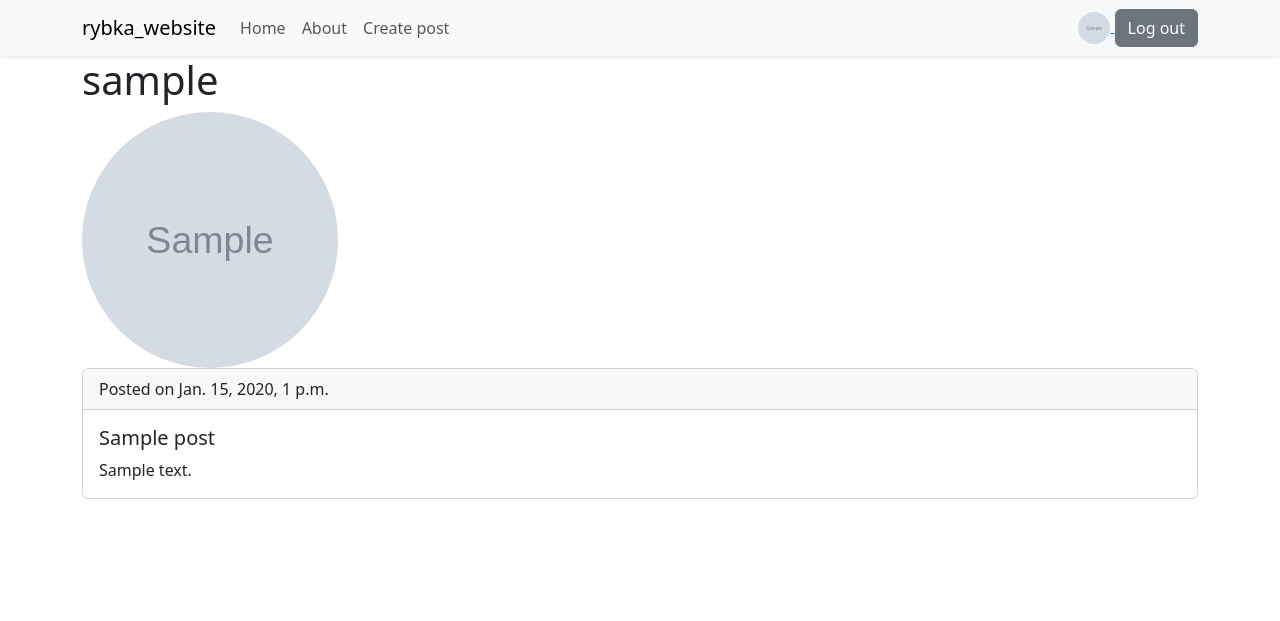
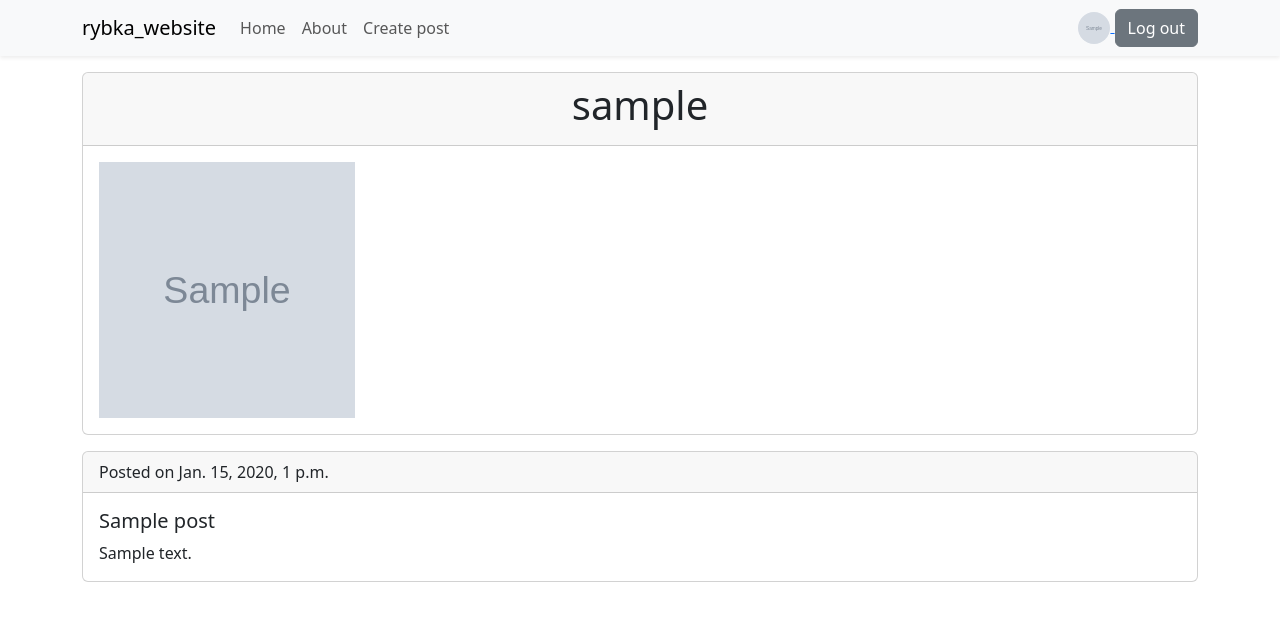
Before and after one commit to rybka4tundra/rybka_website, a Django app: page /users/user_profile in a window 1280 px wide. Shown: the top 621 px of the page. Run offline with Django 5.2, Linux system fonts and the light colour scheme; a user stored in the database is signed in; tables that the repository leaves empty hold one stand-in row (values such as "Sample post"); grey boxes marked "Sample" are stand-in pictures.

Commit message:
Customize profile page

```diff
--- a/users/templates/profile/profile.html
+++ b/users/templates/profile/profile.html
@@ -1,8 +1,18 @@
 {% extends "blog/base.html" %}
 
 {% block content %}
-<h1>{{ profile.user.username }}</h1>
-<img src={{ profile.avatar }} class="rounded-circle" alt="img" style="width: 256px; height: 256px;">
+
+
+<div class="card mt-3 mb-3">
+    <div class="card-header text-center">
+        <h1>{{ profile.user.username }}</h1>
+    </div>
+    <div class="card-body">
+        <img src={{ profile.avatar }} alt="img"
+             style="width: 256px; height: 256px">
+    </div>
+</div>
+
 
 {% for post in posts reversed%}
 <div class="card mb-3">
```
